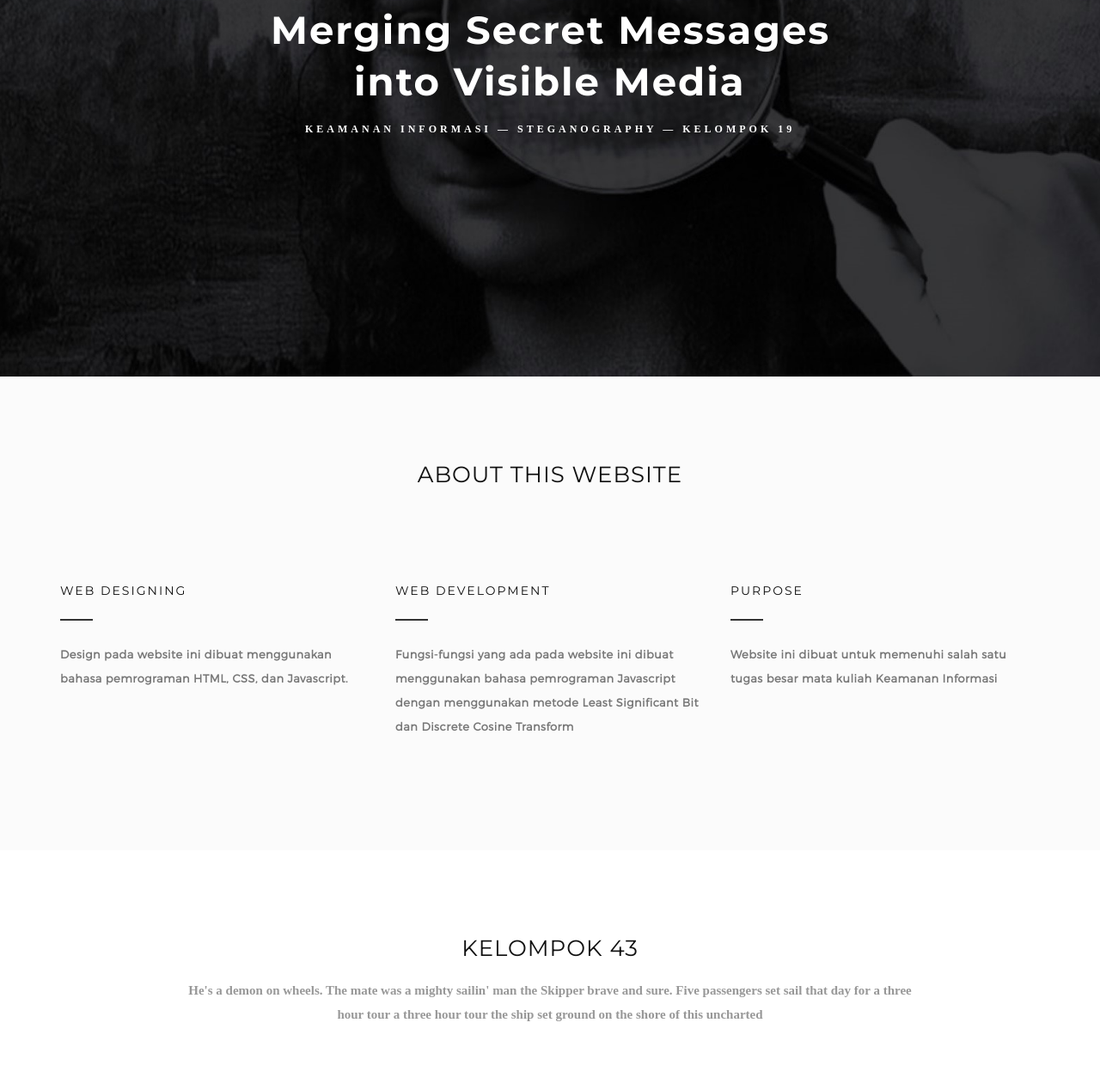
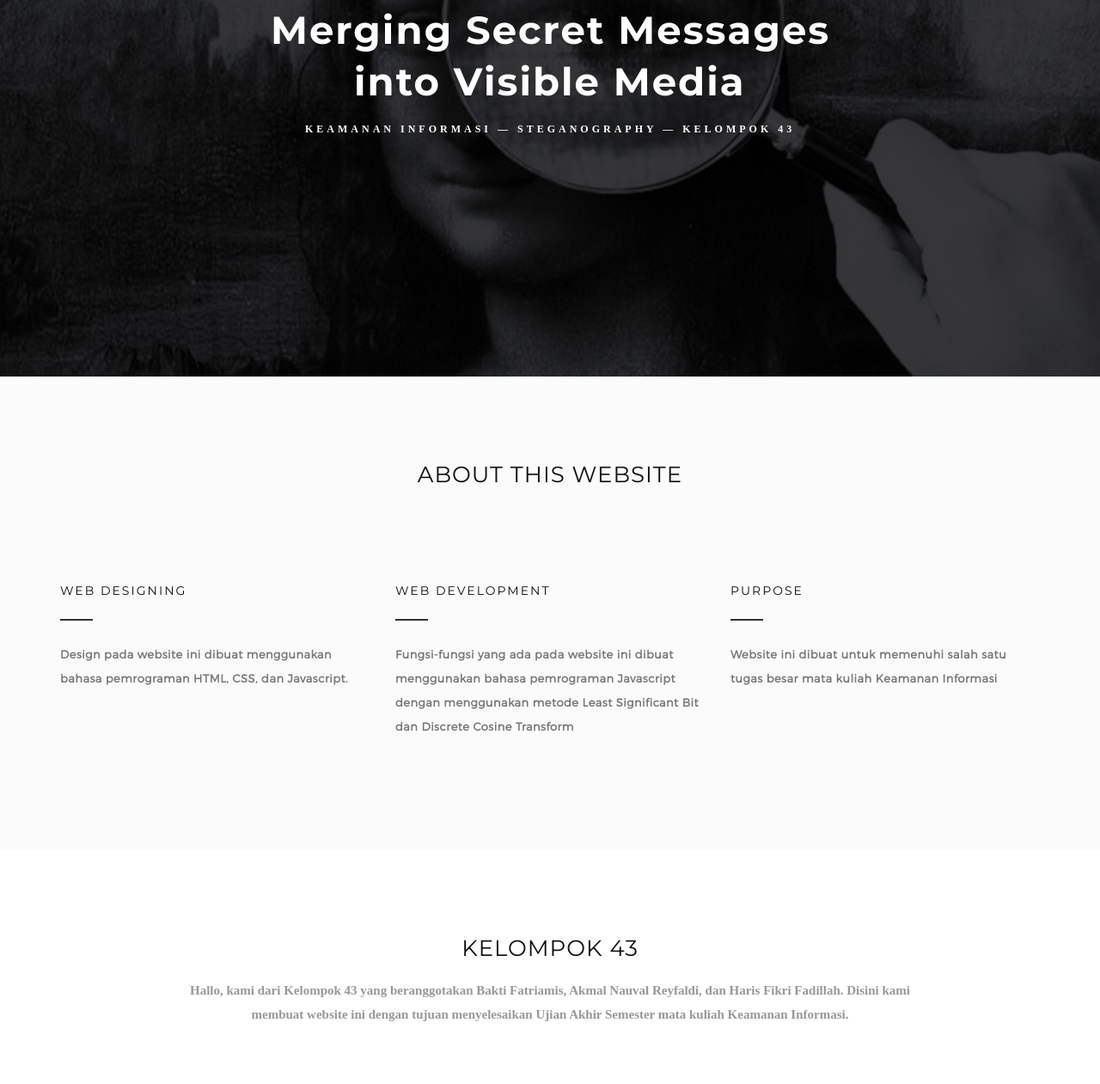
Before and after one commit to fvkinghell/web-steganography, a plain HTML site: page index.html in a window 1280 px wide. Shown: the part 311-1572 px from the top of the page at 86% size. Drawn offline with nearby package versions, Linux system fonts and the light colour scheme; some packages are replaced by stand-ins of ours; a web font is replaced by a local one.

Commit message:
Menambahkan deskripsi signkat di halaman index.html

```diff
--- a/index.html
+++ b/index.html
@@ -98,7 +98,7 @@
                   data-endelementdelay="0.1"
                   data-endspeed="300"
                   data-captionhidden="on"
-                  style="color: #fff; font-size: 12px;  font-weight:bold; letter-spacing:4px; "> Keamanan Informasi — Steganography — Kelompok 19</div>
+                  style="color: #fff; font-size: 12px;  font-weight:bold; letter-spacing:4px; "> Keamanan Informasi — Steganography — Kelompok 43</div>
             </li>
           </ul>
         </div>
@@ -156,7 +156,7 @@
         <!-- Tittle -->
         <div class="tittle">
           <h4>kelompok 43</h4>
-          <p>He's a demon on wheels. The mate was a mighty sailin' man the Skipper brave and sure. Five passengers set sail that day for a three hour tour a three hour tour the ship set ground on the shore of this uncharted</p>
+          <p>Hallo, kami dari Kelompok 43 yang beranggotakan Bakti Fatriamis, Akmal Nauval Reyfaldi, dan Haris Fikri Fadillah. Disini kami membuat website ini dengan tujuan menyelesaikan Ujian Akhir Semester mata kuliah Keamanan Informasi.</p>
         </div>
 
         <!-- Row -->
```
